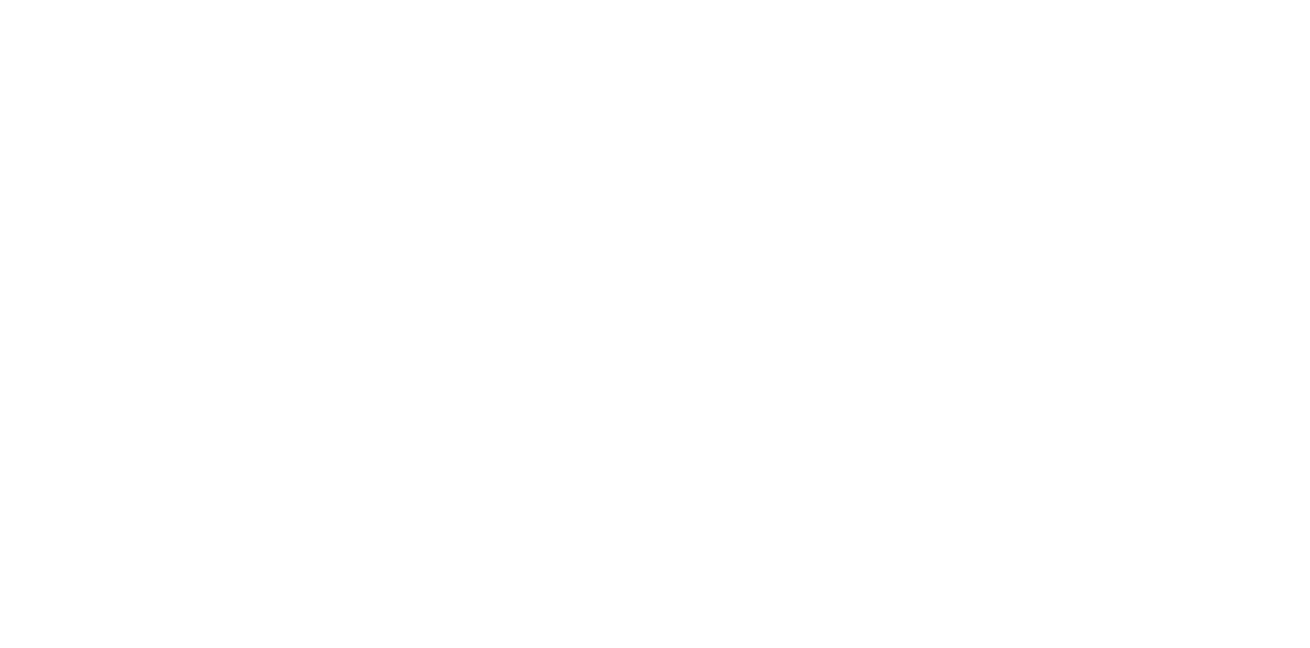
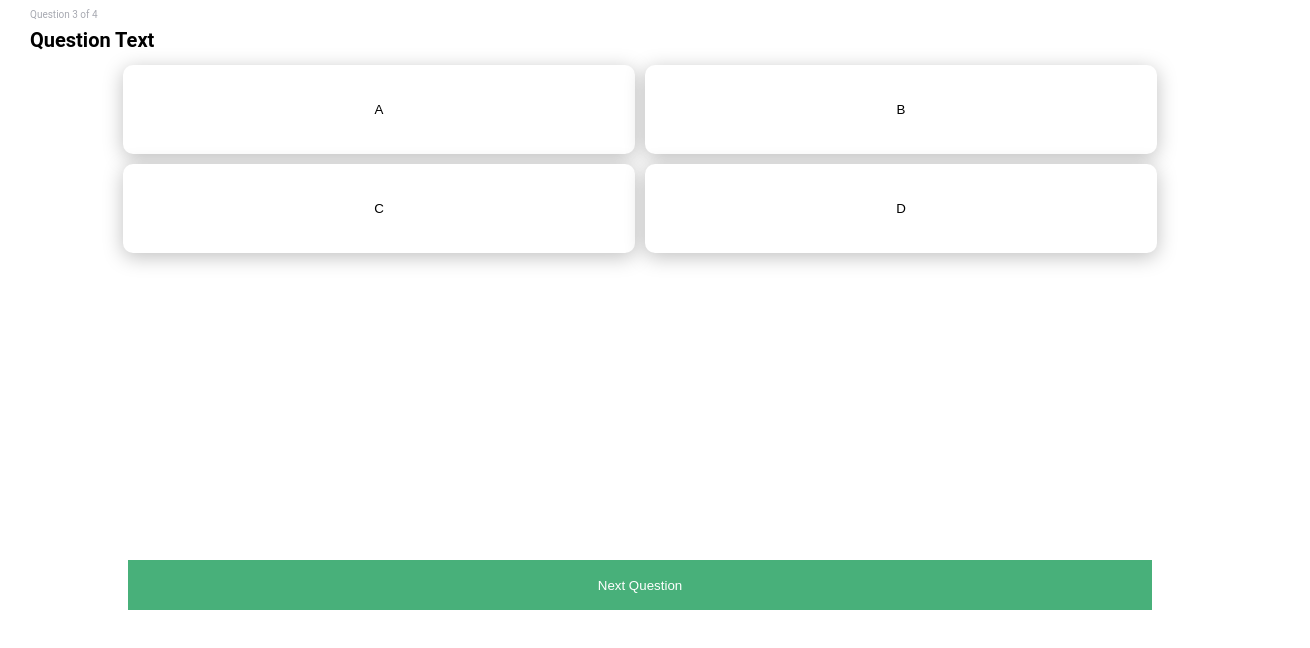
Before and after one commit to AnatDean/carbon-footprint-survey-fe, a React (Create React App) app: page / in a window 1280 px wide. Shown: the top 648 px of the page, 1310 px wide, since content can reach past the window. Built offline with nearby package versions, Linux system fonts and the light colour scheme.

Commit message:
add styling to question page

```diff
--- a/src/App.tsx
+++ b/src/App.tsx
@@ -1,11 +1,32 @@
 import React from 'react';
 import './App.css';
-import Button from './components/Button';
 import { theme } from './styles/theme';
-import { ThemeProvider } from 'styled-components';
+import styled, { ThemeProvider } from 'styled-components';
+import QuestionPage from './components/Pages/QuestionPage';
+import { GlobalStyle } from './styles/globalStyle';
+
+const Container = styled.div`
+  display: flex;
+  flex-direction: column;
+  align-items; center;
+`;
 
 function App() {
-  return <div className='App'></div>;
+  return (
+    <div className='App'>
+      <ThemeProvider theme={theme}>
+        <Container>
+          <QuestionPage
+            currentQuestionNum={2}
+            totalQuestions={4}
+            question={'Question Text'}
+            answers={['A', 'B', 'C', 'D']}
+          />
+        </Container>
+      </ThemeProvider>
+      <GlobalStyle />
+    </div>
+  );
 }
 
 export default App;
--- a/src/components/Button.tsx
+++ b/src/components/Button.tsx
@@ -25,14 +25,14 @@
 `;
 
 const quizButtonStyle = (theme: any): string => {
-  console.log(theme.pink);
   return `
   box-shadow: 0px 4px 20px rgba(0, 0, 0, 0.25);
   border-radius: 10px;
   text-align: center;
-  width: 35vw;
+  width: 40vw;
   height: ${rem('89px')};
-  background-color: ${theme.white}
+  background-color: ${theme.white};
+  margin: 5px;
   color: ${theme.black};
   &:focus {
     color: ${theme.white};
--- a/src/components/Pages/QuestionPage.tsx
+++ b/src/components/Pages/QuestionPage.tsx
@@ -1,6 +1,7 @@
 import React from 'react';
 import styled from 'styled-components';
 import Button from '../Button';
+import QuestionDetails from '../Quiz/QuestionDetails';
 interface QuestionPageProps {
   currentQuestionNum: number;
   totalQuestions: number;
@@ -18,6 +19,17 @@
   text-align: start;
 `;
 
+const QuizContainer = styled.section`
+  height: 70vh;
+`;
+
+const AnswerList = styled.ul`
+  list-style: none;
+  display: flex;
+  flex-wrap: wrap;
+  justify-content: center;
+`;
+
 const QuestionPage: React.FC<QuestionPageProps> = ({
   currentQuestionNum,
   totalQuestions,
@@ -25,15 +37,20 @@
   answers,
 }) => (
   <Container>
-    <h1>{question}</h1>
-    <p>
-      Question {currentQuestionNum} of {totalQuestions}
-    </p>
-    {answers.map((answer) => (
-      <Button key={answer} buttonType='quiz' onClick={() => {}}>
-        {answer}
-      </Button>
-    ))}
+    <QuizContainer>
+      <QuestionDetails
+        currentQuestionNum={currentQuestionNum}
+        totalQuestions={totalQuestions}
+        question={question}
+      />
+      <AnswerList>
+        {answers.map((answer) => (
+          <Button key={answer} buttonType='quiz' onClick={() => {}}>
+            {answer}
+          </Button>
+        ))}
+      </AnswerList>
+    </QuizContainer>
     <Button onClick={() => {}} buttonType='primary'>
       Next Question
     </Button>
--- /dev/null
+++ b/src/components/Quiz/QuestionDetails.tsx
@@ -0,0 +1,44 @@
+import React from 'react';
+import styled from 'styled-components';
+import { rem } from 'polished';
+
+const Container = styled.div`
+  align-self: center;
+  width: 100%;
+  padding-left: ${rem('30px')};
+  padding-top: ${rem('10px')};
+`;
+
+const Detail = styled.p`
+  font-size: ${rem('10px')};
+  color: ${(props) => props.theme.darkGrey};
+`;
+
+const QuestionTitle = styled.h1`
+  font-size: ${rem('20px')};
+  font-weight: bold;
+  padding-top: ${rem('10px')};
+  padding-bottom: ${rem('10px')};
+  width: 70%;
+`;
+
+interface QuestionDetailsProps {
+  question: string;
+  currentQuestionNum: number;
+  totalQuestions: number;
+}
+
+const QuestionDetails: React.FC<QuestionDetailsProps> = ({
+  question,
+  currentQuestionNum,
+  totalQuestions,
+}) => (
+  <Container>
+    <Detail>
+      Question {currentQuestionNum + 1} of {totalQuestions}
+    </Detail>
+    <QuestionTitle>{question}</QuestionTitle>
+  </Container>
+);
+
+export default QuestionDetails;
--- /dev/null
+++ b/src/styles/globalStyle.ts
@@ -0,0 +1,8 @@
+import { createGlobalStyle } from 'styled-components';
+
+export const GlobalStyle = createGlobalStyle`
+  body {
+    font-family: 'Roboto', sans-serif;
+    font-color: '#000000';
+  }
+`;
```
